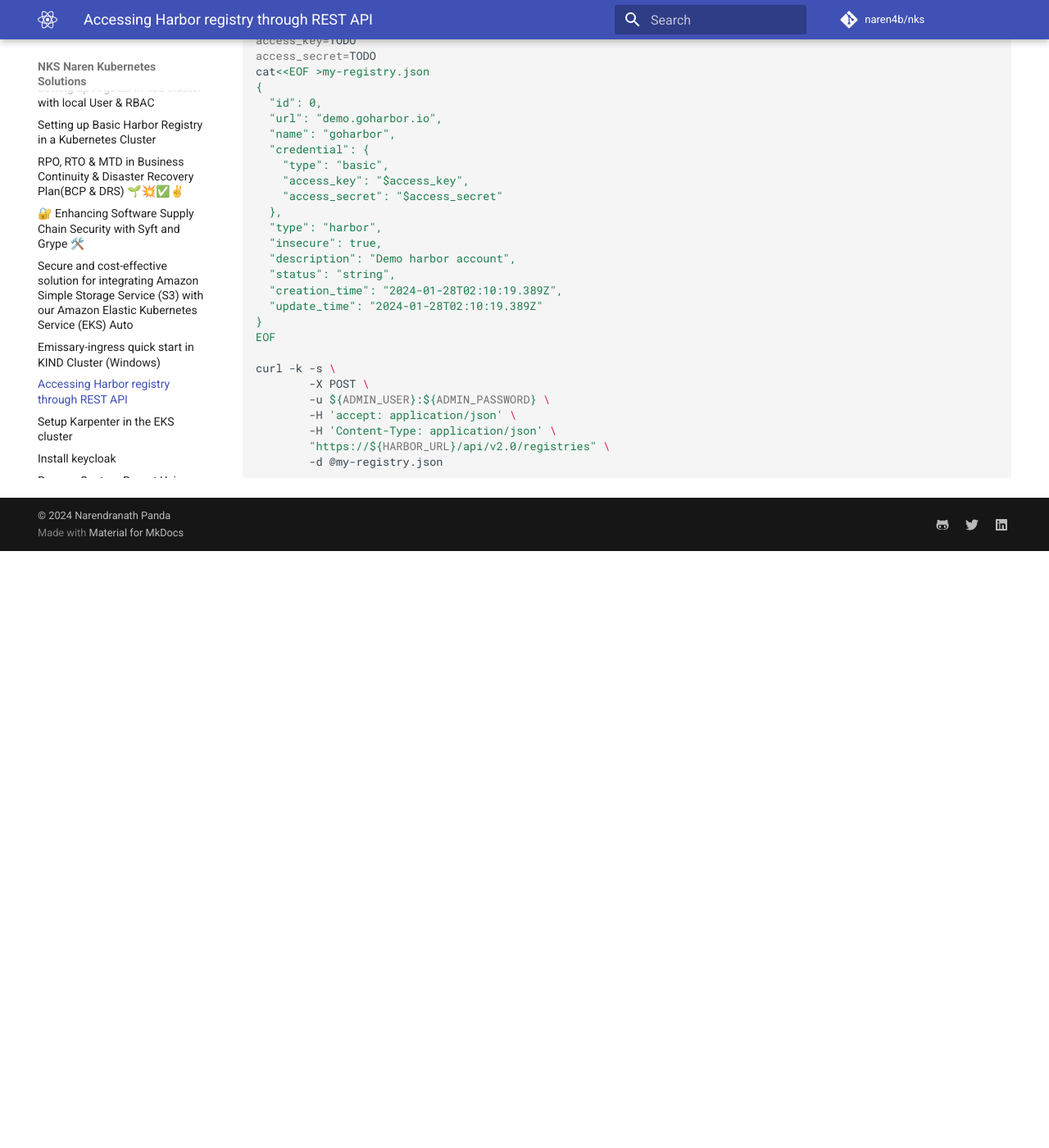
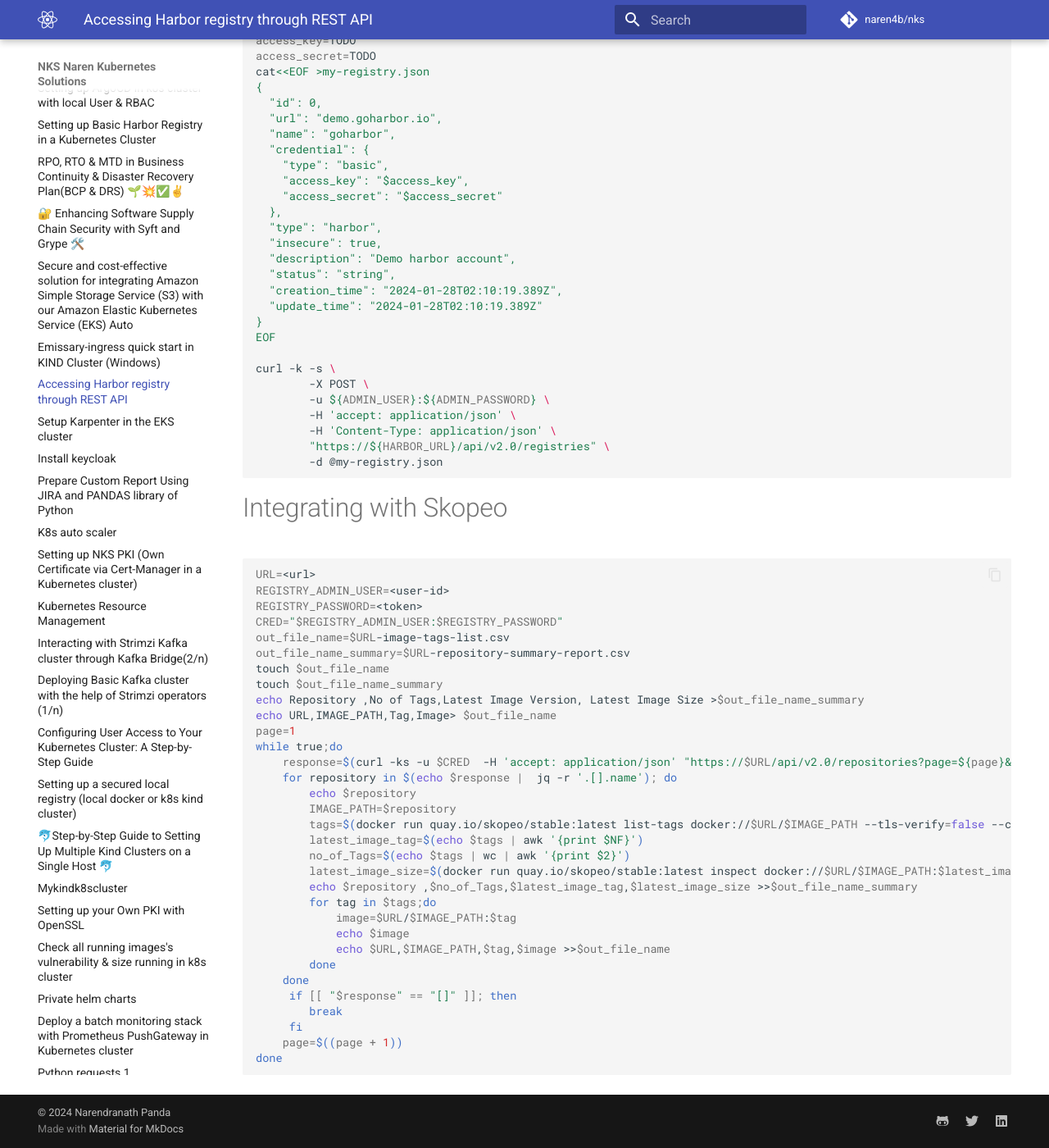
Before and after one commit to naren4b/nks, an MkDocs documentation site: the page built from docs/harbor-api.md, in a window 1280 px wide and 1400 px high, scrolled down 3231 px. Shown: the whole window at 82% size. Built offline with MkDocs 1.6.1 and Material for MkDocs 9.7.7, drawn with Linux system fonts in a browser that asks for light colours; comment, search, counter and statistics services are not loaded; before the commit the page ends 3903 px from its top, so only the background shows below that.

Commit message:
Update harbor-api.md

````diff
--- a/docs/harbor-api.md
+++ b/docs/harbor-api.md
@@ -177,3 +177,39 @@
         -d @my-registry.json
 
 ```
+# Integrating with Skopeo
+```bash
+URL=<url>
+REGISTRY_ADMIN_USER=<user-id>
+REGISTRY_PASSWORD=<token>
+CRED="$REGISTRY_ADMIN_USER:$REGISTRY_PASSWORD"
+out_file_name=$URL-image-tags-list.csv
+out_file_name_summary=$URL-repository-summary-report.csv
+touch $out_file_name
+touch $out_file_name_summary
+echo Repository ,No of Tags,Latest Image Version, Latest Image Size >$out_file_name_summary
+echo URL,IMAGE_PATH,Tag,Image> $out_file_name
+page=1
+while true;do
+	response=$(curl -ks -u $CRED  -H 'accept: application/json' "https://$URL/api/v2.0/repositories?page=${page}&page_size=100&with_detail=true")
+	for repository in $(echo $response |  jq -r '.[].name'); do
+		echo $repository
+		IMAGE_PATH=$repository
+		tags=$(docker run quay.io/skopeo/stable:latest list-tags docker://$URL/$IMAGE_PATH --tls-verify=false --creds=$CRED | jq -r '.Tags[]')
+		latest_image_tag=$(echo $tags | awk '{print $NF}')
+		no_of_Tags=$(echo $tags | wc | awk '{print $2}')
+		latest_image_size=$(docker run quay.io/skopeo/stable:latest inspect docker://$URL/$IMAGE_PATH:$latest_image_tag --tls-verify=false --creds=$CRED --raw | jq -r '.layers[] | .size' | paste -sd+ | bc | awk '{printf "%.2f\n", $1 / 1024 / 1024 / 1024}')
+		echo $repository ,$no_of_Tags,$latest_image_tag,$latest_image_size >>$out_file_name_summary
+		for tag in $tags;do
+			image=$URL/$IMAGE_PATH:$tag
+			echo $image
+			echo $URL,$IMAGE_PATH,$tag,$image >>$out_file_name
+		done
+	done
+     if [[ "$response" == "[]" ]]; then
+        break
+     fi
+    page=$((page + 1))
+done
+
+```
````
